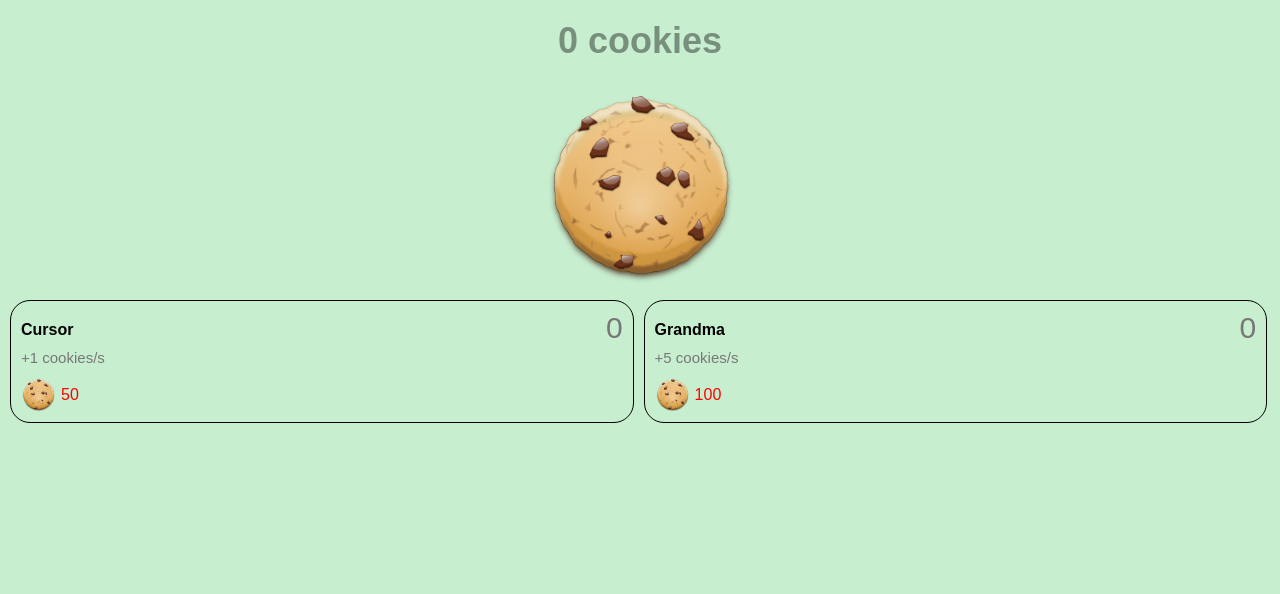
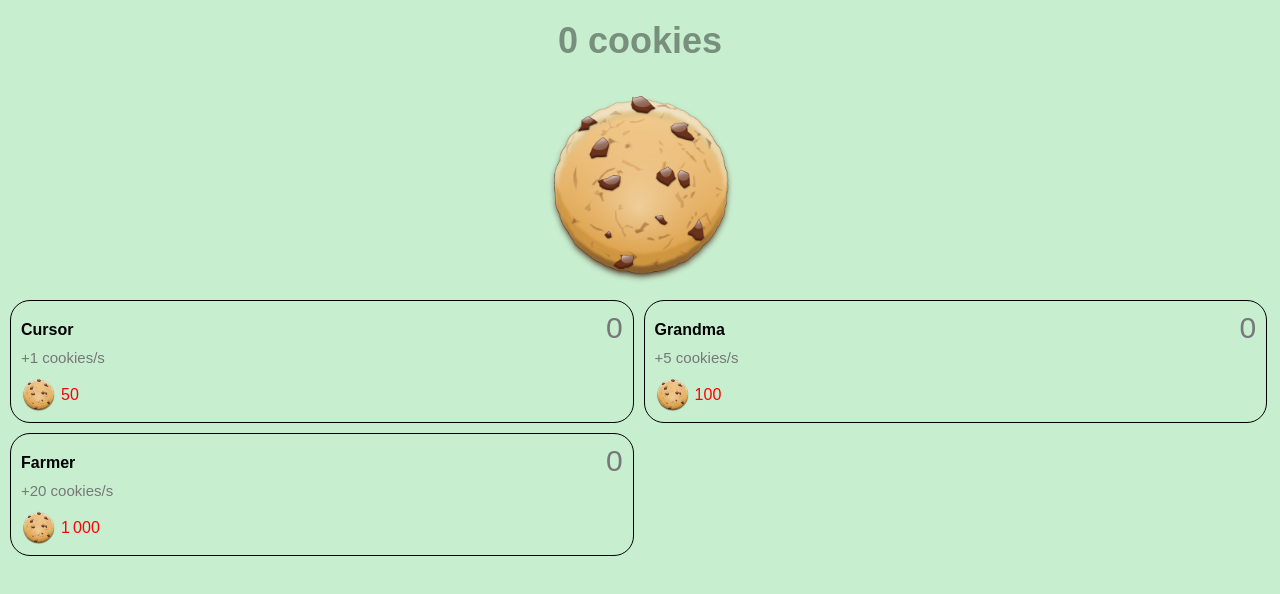
Before and after one commit to oxyden27/iim-cookieclicker-marie, a Vue app: page / in a window 1280 px wide. Shown: the top 594 px of the page. Built offline with nearby package versions, Linux system fonts and the light colour scheme.

Commit message:
Ajout farmer

```diff
--- a/src/assets/objects/products.js
+++ b/src/assets/objects/products.js
@@ -15,6 +15,13 @@ export default {
             price: 100,
             cookiePerSeconds: 5,
             purchased: 0
+        },
+        {
+            id: uuid(),
+            name: 'Farmer',
+            price: 1000,
+            cookiePerSeconds: 20,
+            purchased: 0
         }
     ]
 }
--- a/src/components/Shop.vue
+++ b/src/components/Shop.vue
@@ -62,7 +62,7 @@
     }
     .desc {
         flex: 1;
-
+        cursor: pointer;
         h4{
             margin-top: 10px;
             margin-bottom: 10px;
--- a/src/store.js
+++ b/src/store.js
@@ -18,12 +18,17 @@ const store =  new Vuex.Store({
             if (product.id === productId) {
                 product.purchased++
                 state.count -= product.price
-                product.price = 1.22 * product.price
                 if(product.name === "Cursor"){
+                    product.price = 1.22 * product.price
                     state.cursor = state.cursor +1
                 }
-                else{
+                if(product.name === "Grandma"){
+                    product.price = 1.62 * product.price
                     state.grandma = state.grandma + 1
+                }
+                if(product.name === "Farmer"){
+                    product.price = 2 * product.price
+                    state.farmer = state.farmer + 1
                 }
             }
 
```
